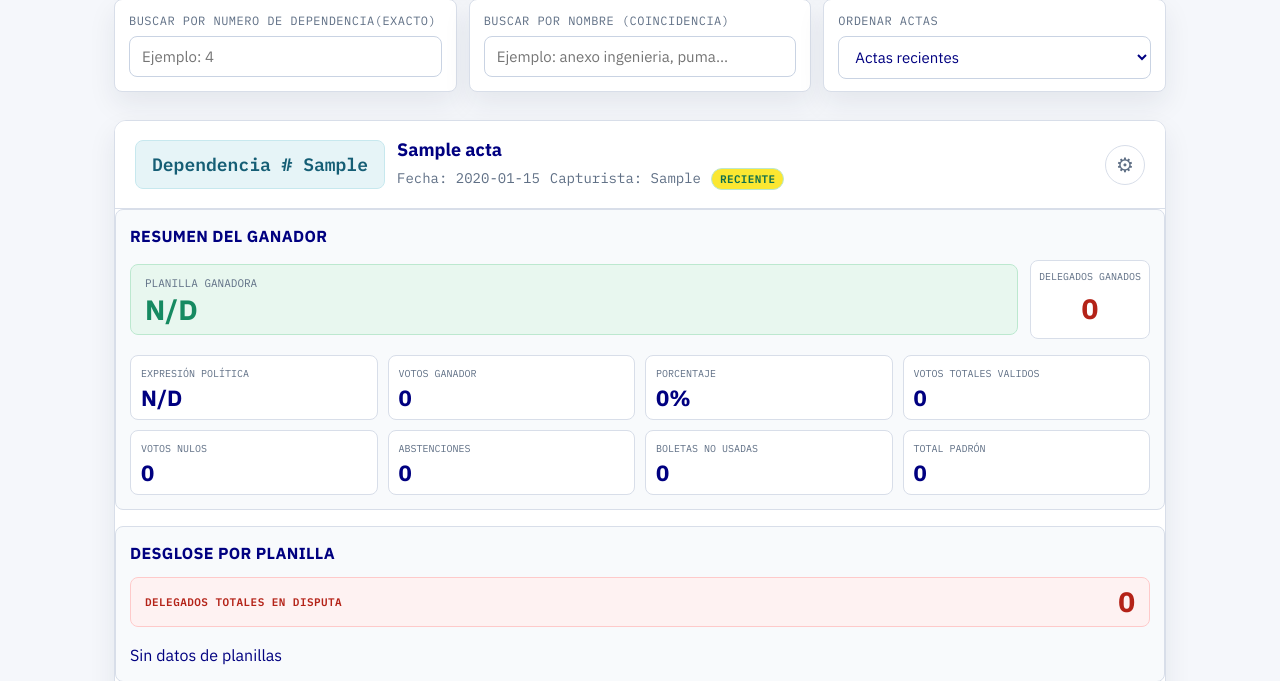
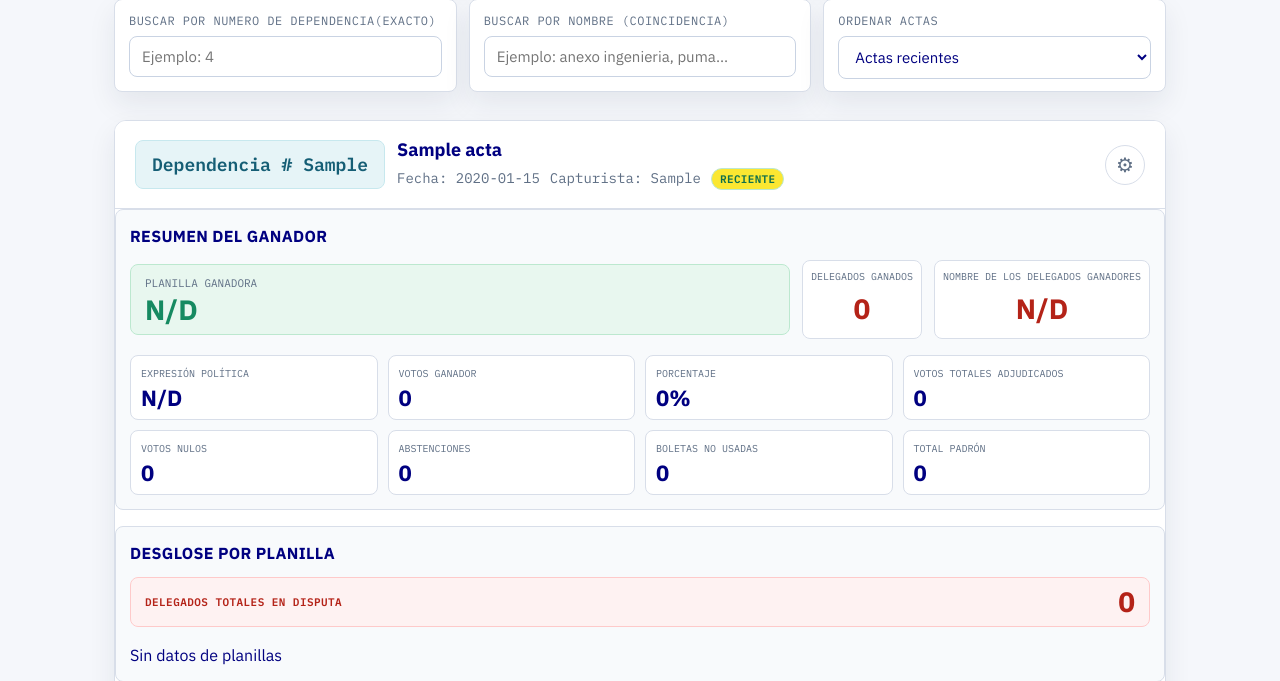
Before and after one commit to sedas14Q/resultadoscgr, a Flask app: page / in a window 1280 px wide. Shown: the part 277-958 px from the top of the page. Run offline with Flask 3, Linux system fonts and the light colour scheme; tables that the repository leaves empty hold one stand-in row (values such as "Sample post"); some libraries are stand-ins or nearby versions.

Commit message:
Actualizacion

```diff
--- a/templates/index.html
+++ b/templates/index.html
@@ -122,6 +122,31 @@
 
         </div>
 
+        {# Cantidad de nombres a mostrar = delegados ganados de la planilla ganadora #}
+        {% set dg = (r.ganador.delegados_ganados | default(0, true) if r.ganador else 0) | int %}
+        {% set ns = namespace(delegados_nombres=[]) %}
+        {% if r.ganador and dg > 0 %}
+            {# Tomar solo los primeros dg candidatos validos #}
+            {% for nombre in (r.ganador.candidatos | default([], true)) %}
+                {% set n = (nombre | string | trim) %}
+                {% if n and n != "Sin nombre" and (ns.delegados_nombres | length) < dg %}
+                    {% set _ = ns.delegados_nombres.append(n) %}
+                {% endif %}
+            {% endfor %}
+        {% endif %}
+        <div class="winner-side">
+            <span class="winner-mini-label">
+                Nombre de los Delegados ganadores
+            </span>
+            <span class="winner-mini-value delegados-inline-red">
+                {% if ns.delegados_nombres %}
+                    {{ ns.delegados_nombres | join(", ") }}
+                {% else %}
+                    N/D
+                {% endif %}
+            </span>
+        </div>
+
     </div>
 
 
@@ -153,9 +178,9 @@
                 {{ r.ganador.porcentaje if r.ganador and r.ganador.porcentaje is not none else 0 }}%
             </strong>
         </div>
-
+<!--Informacion adicional -->
         <div class="winner-stat-box">
-            <span>Votos totales validos</span>
+            <span>Votos totales adjudicados</span>
             <strong>
                 {{ r.resumen.votos_totales | default(0, true) }}
             </strong>
```
